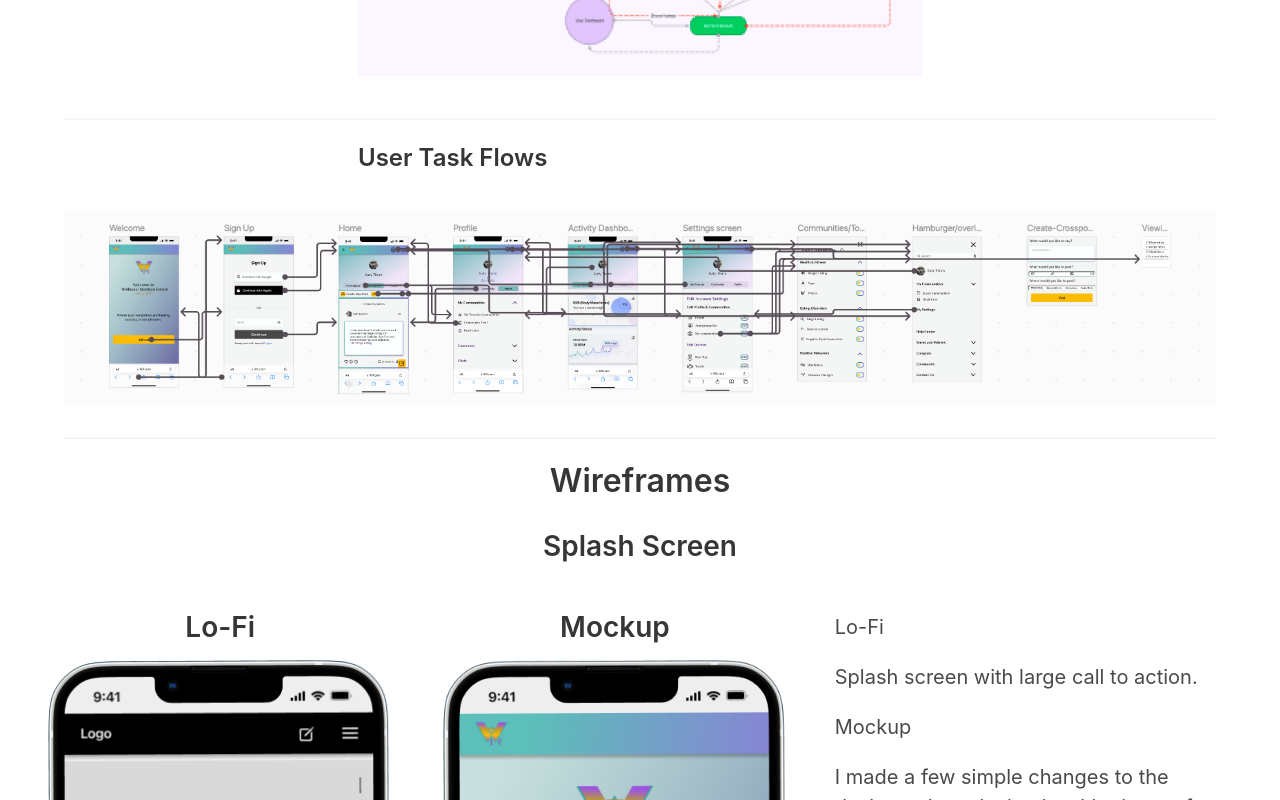
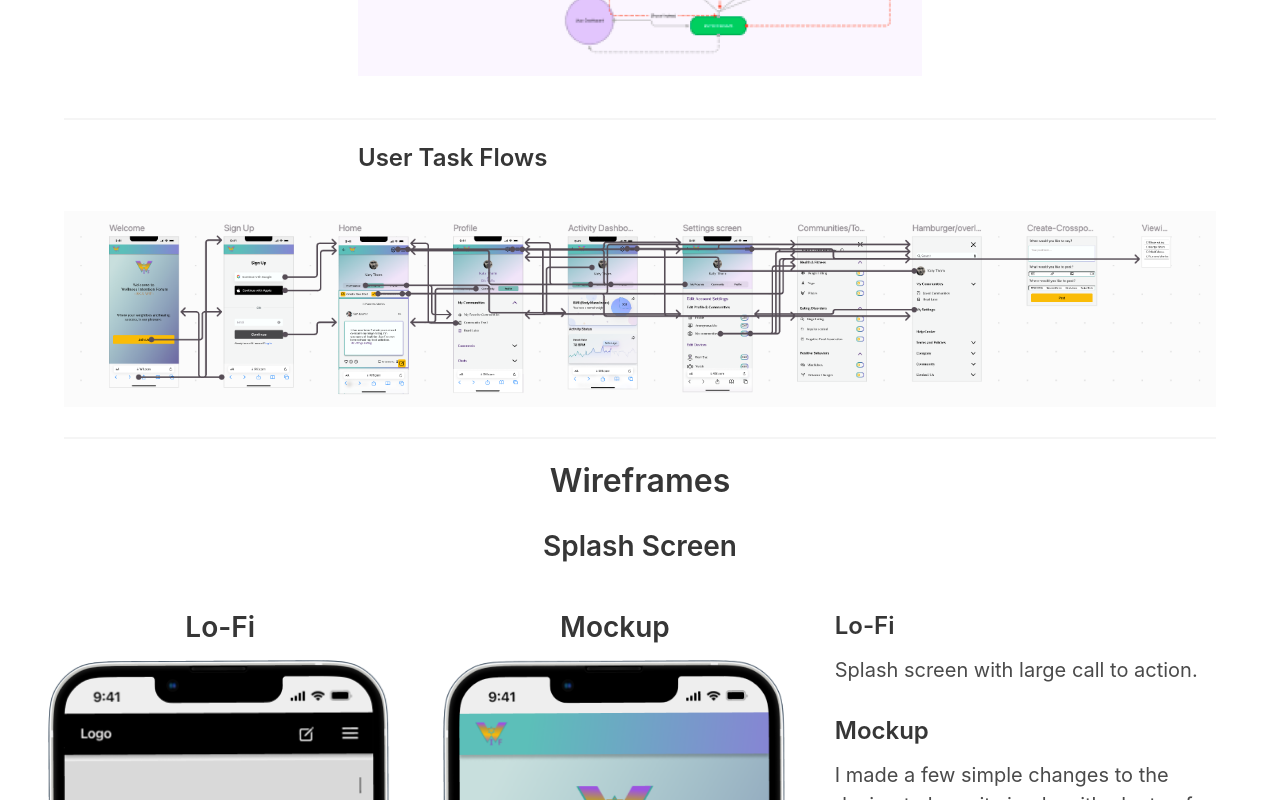
Before and after one commit to Morticia007/bulma-portfolio, a React (Create React App) app: page /work in a window 1280 px wide. Shown: the part 11200-12000 px from the top of the page. Built offline with nearby package versions, Linux system fonts and the light colour scheme.

Commit message:
Add hierarchy to mobile screen descriptions and fixed incorrect indentation

```diff
--- a/src/Work.js
+++ b/src/Work.js
@@ -68,8 +68,7 @@ function Work() {
                 style={{
                   marginBottom: 80,
                   marginTop: 80,
-                }}
-              >
+                }}>
                 Wellness Intention Forums - WIF
               </h1>
               <p>A Community For Those Who Need It Most</p>
@@ -384,9 +383,7 @@ function Work() {
           <div className='columns'>
             <div className='column is-half is-offset-one-quarter has-text-left'>
               <h3>User Task Flows</h3>
-
             </div>
-
           </div>
           <img alt='user task flows' src={TaskFlows} />
           <hr />
@@ -410,9 +407,9 @@ function Work() {
 
                 <div style={{ display: 'flex', flexDirection: 'column' }}>
                   <div style={{ maxWidth: 400 }}>
-                    <p>Lo-Fi</p>
+                    <h3>Lo-Fi</h3>
                     <p>Splash screen with large call to action.</p>
-                    <p>Mockup</p>
+                    <h3>Mockup</h3>
                     <p>
                       I made a few simple changes to the design to keep it
                       simple with plenty of white space, and a clear route to
@@ -451,9 +448,9 @@ function Work() {
 
                 <div style={{ display: 'flex', flexDirection: 'column' }}>
                   <div style={{ maxWidth: 400 }}>
-                    <p>Lo-Fi</p>
+                    <h3>Lo-Fi</h3>
                     <p>User home/feed.</p>
-                    <p>Mockup</p>
+                    <h3>Mockup</h3>
                     <p>
                       Added a better navigation function with the segment
                       changer element.
@@ -490,14 +487,14 @@ function Work() {
                 </div>
                 <div style={{ display: 'flex', flexDirection: 'column' }}>
                   <div style={{ maxWidth: 400 }}>
-                    <p>Lo-Fi</p>
+                    <h3>Lo-Fi</h3>
                     <p>
                       Originally I had planned for this to be main navigation.
                       So I placed everything I could think of that could posibly
                       go into this screen, in order to come back and delegate
                       and clean up during iteration .
                     </p>
-                    <p>Mockup</p>
+                    <h3>Mockup</h3>
                     <p>
                       Cleaned this up significantly when I chose to use the
                       segment picker navigation route.
@@ -535,13 +532,13 @@ function Work() {
 
                 <div style={{ display: 'flex', flexDirection: 'column' }}>
                   <div style={{ maxWidth: 400 }}>
-                    <p>Lo-Fi</p>
+                    <h3>Lo-Fi</h3>
                     <p>
                       Originally I designed this screen for users personal posts
                       to live in, as I was using established forums like reddit,
                       and instagram for inspiration.
                     </p>
-                    <p>Mockup 1</p>
+                    <h3>Mockup 1</h3>
                     <p>
                       During iteration I decided to clean it up and give the
                       user another level of control, to be able to chose if they
@@ -581,13 +578,13 @@ function Work() {
 
                 <div style={{ display: 'flex', flexDirection: 'column' }}>
                   <div style={{ maxWidth: 400 }}>
-                    <p>Lo-Fi</p>
+                    <h3>Lo-Fi</h3>
                     <p>
                       This screen was a free for all at fist, I hadn't
                       established what content would be most appropriate for the
                       functionality.
                     </p>
-                    <p>Mockup 1</p>
+                    <h3>Mockup 1</h3>
                     <p>
                       As all of the screens evolved, the activity screen seemed
                       to just take form itself. Being that it is for discussion,
@@ -648,15 +645,23 @@ function Work() {
                 <div style={{ display: 'flex', flexDirection: 'column' }}>
                   <div style={{ maxWidth: 350 }}>
                     <ol>
-                      <li>Community Toggle Screen:</li>
+                      <li>
+                        <h6>Community Toggle Screen:</h6>
+                      </li>
                       <p>
                         Interactive toggle screen for user content management.
                       </p>
-                      <li>Account Settings Screen:</li>
+                      <li>
+                        <h6>Account Settings Screen:</h6>
+                      </li>
                       <p>Edit all account settings, and device integration.</p>
-                      <li>Edit Profile Screen:</li>
+                      <li>
+                        <h6>Edit Profile Screen:</h6>
+                      </li>
                       <p>Profile customization.</p>
-                      <li>Post Screen/Overlay:</li>
+                      <li>
+                        <h6>Post Screen/Overlay:</h6>
+                      </li>
                       <p>Crosspost capability.</p>
                     </ol>
                   </div>
@@ -683,13 +688,16 @@ function Work() {
                       <p>Can they see everything? </p>
                       <li>Determine if navigation is easy</li>
                       <p>Can they navigate?</p>
-
+                    </ul>
+                    <p>
                       <h6>
-                        Each usability testing participant was given 5 tasks to
+                        *Each usability testing participant was given 5 tasks to
                         determine if all of the objectives listed above could be
                         validated.
                       </h6>
-                    </ul>
+                    </p>
+                    <p></p>
+                    <p></p>
                     <h4>Usability Testing Feedback Analysis</h4>
                     <ul>
                       <li>
@@ -818,7 +826,7 @@ function Work() {
               <div className='columns'>
                 <div className='column column is-half is-offset-one-quarter has-text-left'>
                   <div>
-                  <h1>LESSONS LEARNED</h1>
+                    <h1>LESSONS LEARNED</h1>
                     <div style={{ maxWidth: 700 }}>
                       <ul>
                         <li>Agile design is the only way to go!</li>
```
